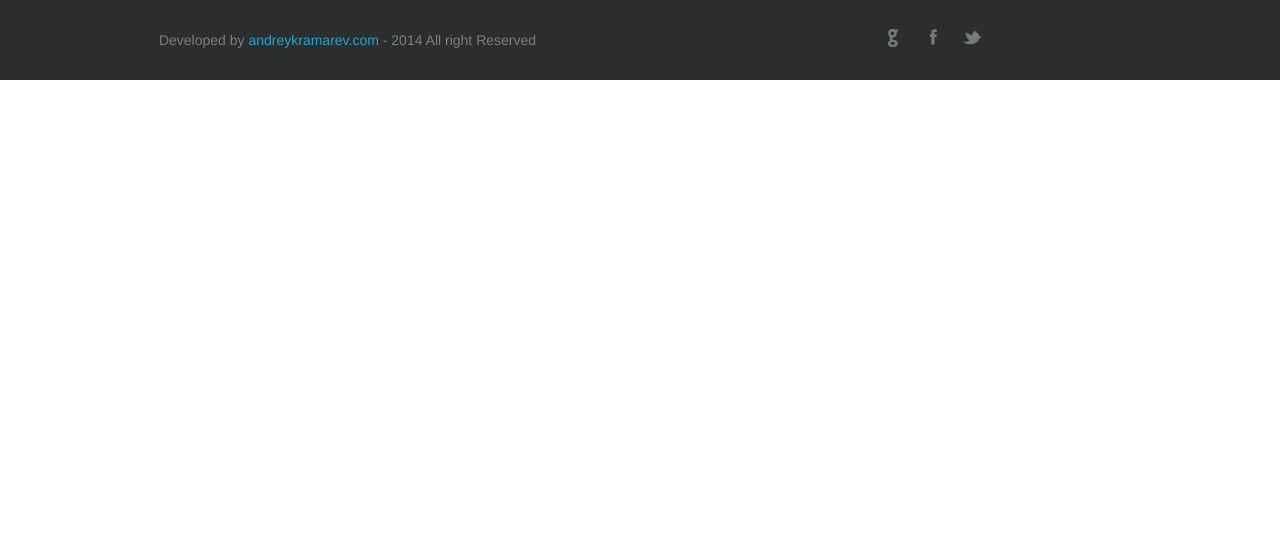
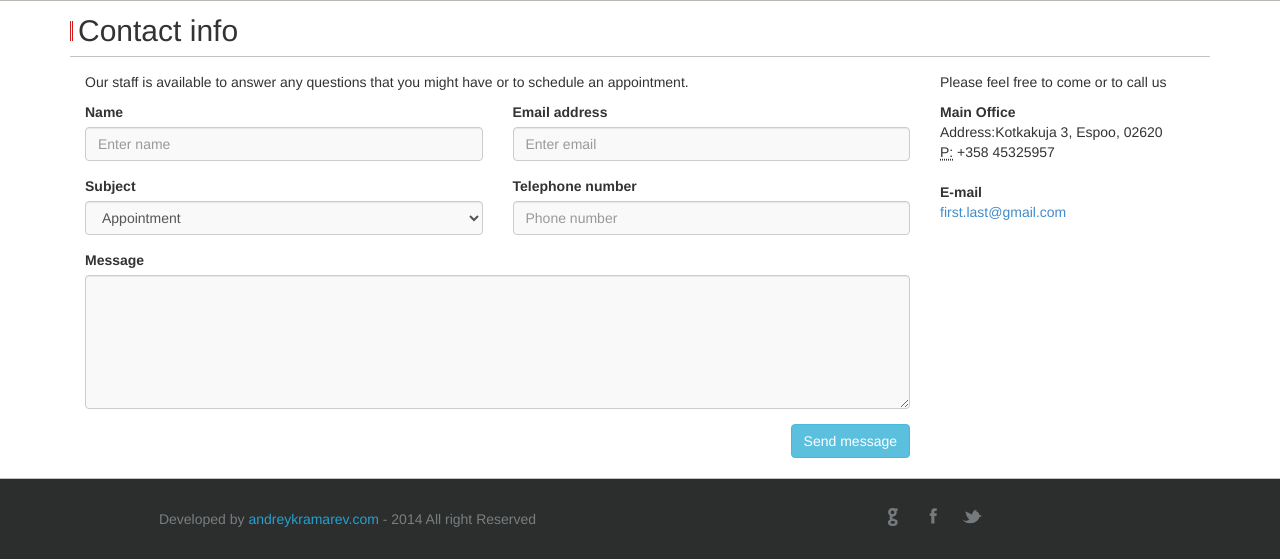
Before and after one commit to andrey-k/autocars, a Django app: page / in a window 1280 px wide. Shown: the part 1593-2152 px from the top of the page. Before the commit the page ends 1673 px from the top, so only its background shows below. Run offline with Django 3.2, Linux system fonts and the light colour scheme; data that the repository does not hold is empty; parts of the project's set-up code (start-up, migrations or seed data) failed here and were passed over; some libraries are stand-ins or nearby versions.

Commit message:
added contact form

```diff
--- a/django/autocars/urls.py
+++ b/django/autocars/urls.py
@@ -9,5 +9,5 @@ urlpatterns = patterns(
     '',
     url(r'^admin/', include(admin.site.urls)),
     url(r'^tinymce/', include('tinymce.urls')),
-    url(r'^$', include('sections.urls', namespace='sections')),
+    url(r'^', include('sections.urls', namespace='sections')),
 ) + static(settings.MEDIA_URL, document_root=settings.MEDIA_ROOT)
--- /dev/null
+++ b/django/sections/forms.py
@@ -0,0 +1,30 @@
+from django import forms
+
+
+SUBJECTS = ('Appointment', 'Question',
+            'Feedback', 'Request')
+SUBJECTS = (
+    ('Appointment', 'Appointment'),
+    ('Question', 'Question'),
+    ('Feedback', 'Feedback'),
+    ('Request', 'Request'),
+)
+
+
+class ContactForm(forms.Form):
+    name = forms.CharField(widget=forms.TextInput(attrs={
+        'class': 'form-control', 'placeholder': 'Enter name',
+        'required': True}))
+    email_address = forms.EmailField(widget=forms.EmailInput(attrs={
+        'class': 'form-control', 'placeholder': 'Enter email',
+        'pattern': '[^@]+@[^@]+\.[a-zA-Z]{2,6}', 'required': True}))
+    subject = forms.ChoiceField(
+        widget=forms.Select(attrs={'class': 'form-control'}),
+        choices=SUBJECTS)
+    telephone_number = forms.CharField(
+        required=False,
+        widget=forms.TextInput(attrs={
+            'class': 'form-control', 'placeholder': 'Phone number',
+            'pattern': '(\+?\d[- .]*){7,13}'}))
+    message = forms.CharField(widget=forms.Textarea(
+        attrs={'class': 'form-control', 'rows': '6', 'required': True}))
--- a/django/sections/templates/sections/index.html
+++ b/django/sections/templates/sections/index.html
@@ -210,4 +210,57 @@
       <div id="map-canvas"></div>
     </section>
 
+    <section id="contact" class="contact">
+      <div class="container">
+        <h2 class="section-title">
+          Contact info
+        </h2>
+        <div class="row border-top">
+          <div class="col-sm-8 col-md-9 contact-form">
+            <p>Our staff is available to answer any questions that you might have or to schedule an appointment.</p>
+            <form role="form" class="row" method="post" action="/contact/">{% csrf_token %}
+              <div class="col-md-6 form-group">
+                {{ form.name.label_tag }}
+                {{ form.name }}
+              </div>
+              <div class="col-md-6 form-group">
+                {{ form.email_address.label_tag }}
+                {{ form.email_address }}
+              </div>
+              <div class="col-md-6 form-group">
+                {{ form.subject.label_tag }}
+                {{ form.subject }}
+              </div>
+              <div class="col-md-6 form-group">
+                {{ form.telephone_number.label_tag }}
+                {{ form.telephone_number }}
+              </div>
+              <div class="form-group message">
+                {{ form.message.label_tag }}
+                {{ form.message }}
+              </div>
+              <div class="col-md-12">
+                <button type="submit" class="btn btn-info pull-right">Send message</button>
+              </div>
+            </form>
+          </div>
+          <div class="col-sm-4 col-md-3 contact-address">
+            <p>Please feel free to come or to call us</p>
+            <address>
+                <strong>Main Office</strong><br>
+                Address:Kotkakuja 3, Espoo, 02620<br>
+                <abbr title="Phone">P:</abbr> +358 45325957
+            </address>
+            <address>
+                <strong>E-mail</strong><br>
+                <a href="mailto:#">first.last@gmail.com</a>
+            </address>
+          </div>
+        </div>
+
+
+
+      </div>
+    </section>
+
 {% endblock %}
--- a/django/sections/urls.py
+++ b/django/sections/urls.py
@@ -4,5 +4,6 @@ from sections import views
 
 urlpatterns = patterns(
     '',
-    url(r'^$', views.index, name='index')
+    url(r'^contact/', views.contact, name='contact_url'),
+    url(r'^$', views.index, name='index'),
 )
--- a/django/sections/views.py
+++ b/django/sections/views.py
@@ -1,10 +1,13 @@
 from django.shortcuts import render
 from django.shortcuts import get_list_or_404
+
+from django.views.decorators.http import require_POST
 
 from sections.models import SpecialOffer
 from sections.models import Service
 from sections.models import Testimonial
 from sections.models import Worker
+from sections.forms import ContactForm
 
 
 def index(request):
@@ -19,7 +22,16 @@ def index(request):
 
     workers = Worker.objects.all()
 
+    form = ContactForm(label_suffix='')
+
     return render(request, 'sections/index.html',
                   {'week_offer': week_offer, 'special_offers': special_offers,
                    'services': services, 'testimonials': testimonials,
-                   'workers': workers})
+                   'workers': workers, 'form': form})
+
+
+@require_POST
+def contact(request):
+    print('contact')
+
+    return render(request, 'sections/index.html', {})
```
